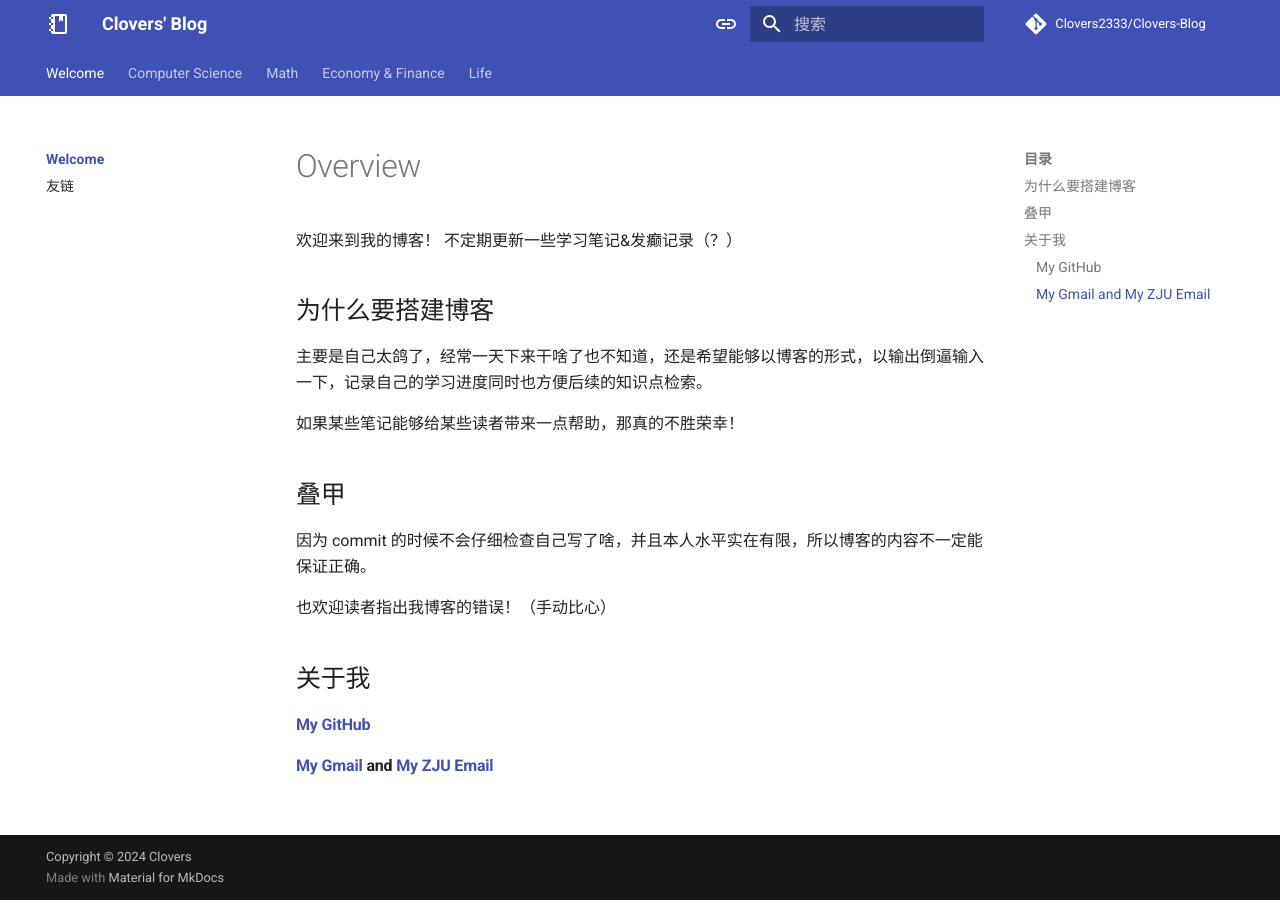
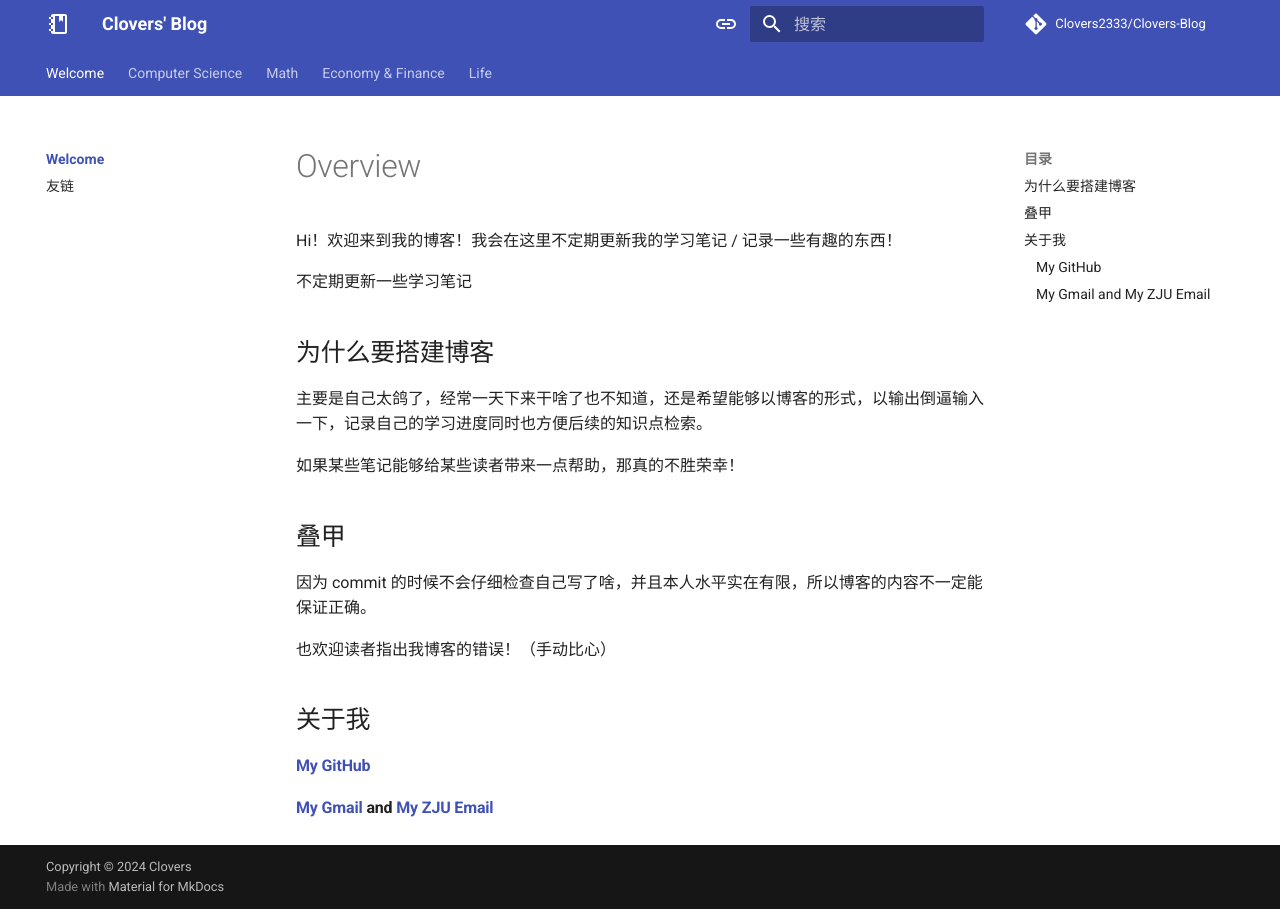
Before and after one commit to Clovers2333/Clovers-Blog, an MkDocs documentation site: the page built from docs/index.md, in a window 1280 px wide. Built offline with MkDocs 1.6.1 and Material for MkDocs 9.7.7, drawn with Linux system fonts in a browser that asks for light colours; nearby versions of some CDN libraries; library files that are not in the unit come from our copies; comment, search, counter and statistics services are not loaded; a style sheet for code colours, icons or effects is not loaded.

Commit message:
docs: update

```diff
--- a/docs/index.md
+++ b/docs/index.md
@@ -1,7 +1,8 @@
 # Overview
 
-欢迎来到我的博客！
-不定期更新一些学习笔记&发癫记录（？）
+Hi！欢迎来到我的博客！我会在这里不定期更新我的学习笔记 / 记录一些有趣的东西！
+
+不定期更新一些学习笔记
 
 ## 为什么要搭建博客
 主要是自己太鸽了，经常一天下来干啥了也不知道，还是希望能够以博客的形式，以输出倒逼输入一下，记录自己的学习进度同时也方便后续的知识点检索。
--- a/mkdocs.yml
+++ b/mkdocs.yml
@@ -1,6 +1,5 @@
 site_name: Clovers' Blog
-site_url: https://clovers2333.github.io/Clovers-Blog/
-site_description: test1
+site_url: https://clovers2333.github.io
 repo_url: https://github.com/Clovers2333/Clovers-Blog/
 repo_name: Clovers2333/Clovers-Blog
 edit_uri: tree/master/docs
@@ -46,67 +45,72 @@ theme:
     code: Roboto Mono
 
 markdown_extensions:
-  - toc:
-      permalink: true
-      toc_depth: 4
-  - meta
-  - def_list
-  - attr_list
-  - md_in_html
-  - sane_lists
-  - admonition
-  - pymdownx.keys
-  - pymdownx.mark
-  - pymdownx.tilde
-  - pymdownx.critic
-  - pymdownx.details
-  - pymdownx.snippets
-  - pymdownx.magiclink
-  - pymdownx.superfences
-  - pymdownx.inlinehilite
-  - pymdownx.tabbed:
-      alternate_style: true
-  - pymdownx.tasklist:
-      custom_checkbox: true
-  - pymdownx.highlight:
-      anchor_linenums: true
-  - pymdownx.arithmatex:
-      generic: true
+    - toc:
+          permalink: true
+          toc_depth: 4
+    - meta
+    - def_list
+    - attr_list
+    - md_in_html
+    - sane_lists
+    - admonition
+    - pymdownx.keys
+    - pymdownx.mark
+    - pymdownx.tilde
+    - pymdownx.critic
+    - pymdownx.details
+    - pymdownx.snippets
+    - pymdownx.magiclink
+    - pymdownx.superfences
+    - pymdownx.inlinehilite
+    - pymdownx.smartsymbols
+    - neoteroi.spantable
+    - pymdownx.emoji:
+          emoji_index: !!python/name:materialx.emoji.twemoji
+          emoji_generator: !!python/name:materialx.emoji.to_svg
+    - pymdownx.tabbed:
+          alternate_style: true
+    - pymdownx.tasklist:
+          custom_checkbox: true
+    - pymdownx.highlight:
+          anchor_linenums: true
+          linenums: true
+          line_spans: __span
+          pygments_lang_class: true
+    - pymdownx.arithmatex:
+          generic: true
+
+extra_css:
+    - https://gcore.jsdelivr.net/npm/katex@0.16.11/dist/katex.min.css
+    - https://gcore.jsdelivr.net/npm/lxgw-wenkai-screen-webfont@1.1.0/style.css
+    - https://gcore.jsdelivr.net/npm/lxgw-wenkai-webfont@1.1.0/style.css
+    - css/custom.css
+    - css/card.css
+    - css/tasklist.css
+    - css/flink.css
+    - css/more_changelog.css
+    - css/neoteroi-mkdocs.css
+    - css/fold_toc.css
 
 extra_javascript:
-  - javascripts/katex.js
-  - https://cdnjs.cloudflare.com/ajax/libs/KaTeX/0.16.7/katex.min.js
-  - https://cdnjs.cloudflare.com/ajax/libs/KaTeX/0.16.7/contrib/auto-render.min.js
-  - javascripts/mathjax.js
-  - https://polyfill.io/v3/polyfill.min.js?features=es6
-  - https://cdn.jsdelivr.net/npm/mathjax@3/es5/tex-mml-chtml.js
-
-extra_css:
-  - https://cdnjs.cloudflare.com/ajax/libs/KaTeX/0.16.7/katex.min.css
-
-validation:
-  nav:
-    omitted_files: info
-    not_found: warn
-    absolute_links: info
-  links:
-    not_found: ignore
-    absolute_links: ignore
-    unrecognized_links: ignore
+    - css/Javascripts/katex.js
+    - css/Javascripts/katex.min.js
+    - css/Javascripts/toc.js
+    - https://cdn.jsdelivr.net/npm/mathjax@3/es5/tex-mml-chtml.js
+    - https://cdn.jsdelivr.net/npm/mathjax@3/es5/tex-chtml.js
+    # - css/Javascripts/mathjax.js
+    # - css/Javascripts/tablesort.js
+    # - css/Javascripts/polyfill.min.js
+    # - https://unpkg.com/katex@0/dist/katex.min.js
+    # - https://unpkg.com/katex@0/dist/contrib/auto-render.min.js
+    # - https://polyfill.io/v3/polyfill.min.js?features=es6
+    # - https://gcore.jsdelivr.net/npm/katex@0.16.11/dist/katex.min.js
+    - https://cdn.jsdelivr.net/npm/katex@0.16.11/dist/contrib/auto-render.min.js
+    - https://unpkg.com/tablesort@5.3.0/dist/tablesort.min.js
 
 plugins:
   - search
-  # - glightbox:
-  #     width: 80%
-  # - git-revision-date-localized:
-  #     type: datetime
-  #     timezone: Asia/Shanghai
-  #     locale: zh
-  #     enable_creation_date: true
-  #     exclude:
-  #       - index.md
-  # - statistics:
-  #     page_check_metadata: comment
+  - statistics
 
 not_in_nav: todo.md
 
```
Also changed, not shown: docs/cs/basic/bash_cheatsheet.md (+2 -0 lines), docs/life/summary/24-25_first_summary.md (added, +11 -0 lines), 2 other files.
